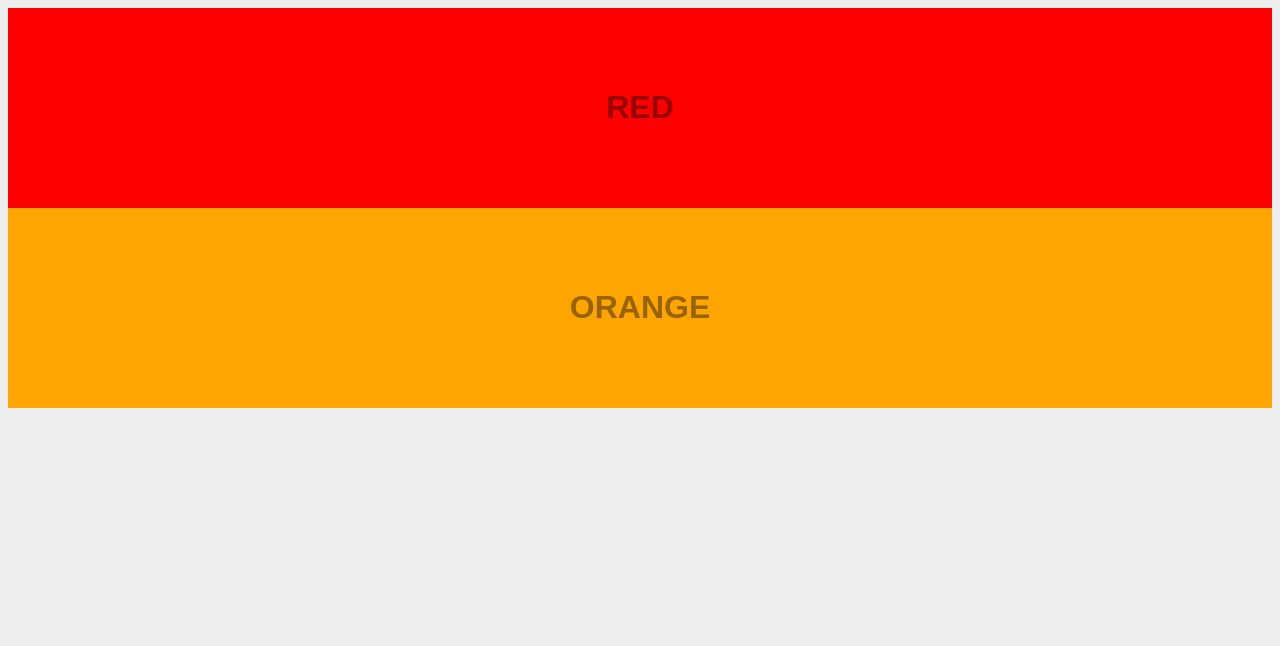
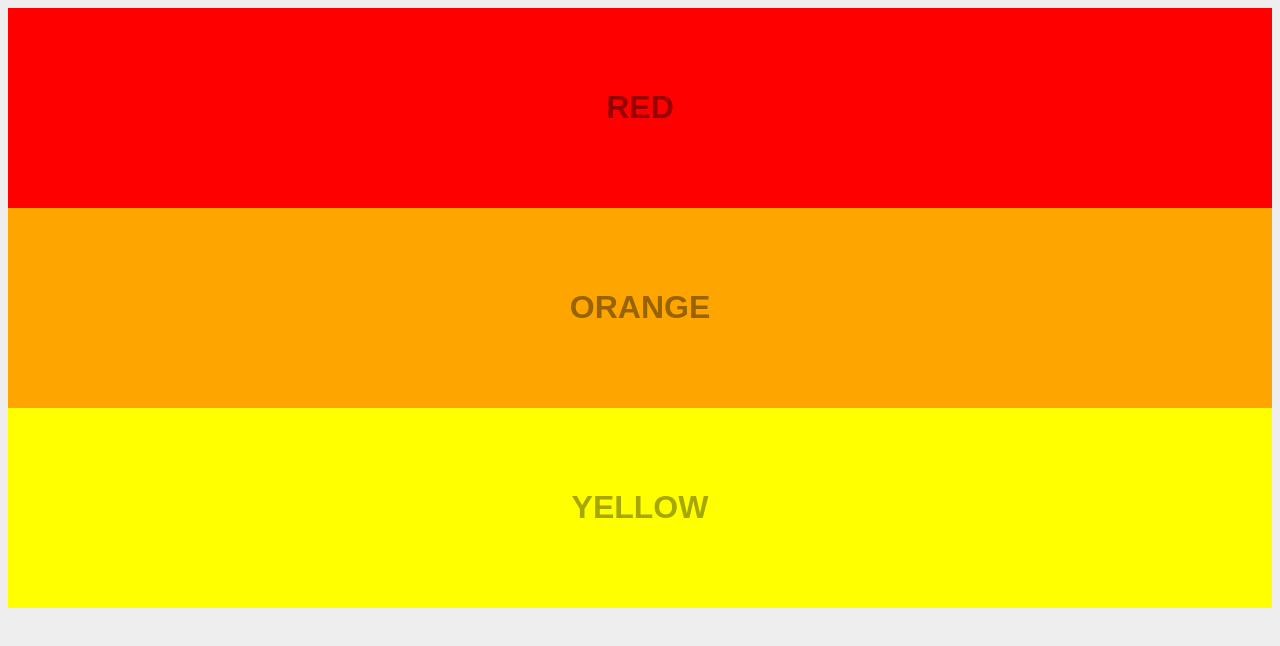
Before and after one commit to ThumbsUpGif/RainbowProject, a plain HTML site: page index.html in a window 1280 px wide. Drawn offline with Linux system fonts and the light colour scheme.

Commit message:
added yellow colour

```diff
--- a/index.html
+++ b/index.html
@@ -21,6 +21,11 @@
         </div>
     </div>
 
+    <div class="yellow_background">
+        <div class="colourname">
+    <h1>YELLOW</h1>
+        </div>
+    </div>
 
 </body>
 </html>
--- a/styles.css
+++ b/styles.css
@@ -28,3 +28,10 @@ body {
     background-color: orange;
     color: rgb(152, 99, 2);
 }
+
+.yellow_background {
+    width: vw;
+    height: 200px;
+    background-color: yellow;
+    color:  rgb(167, 167, 1);
+}
```
